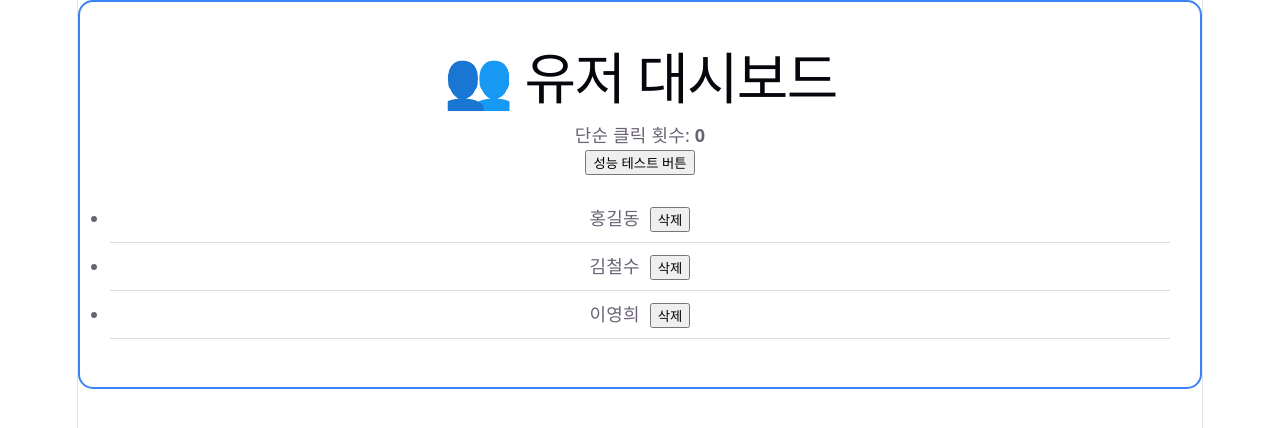
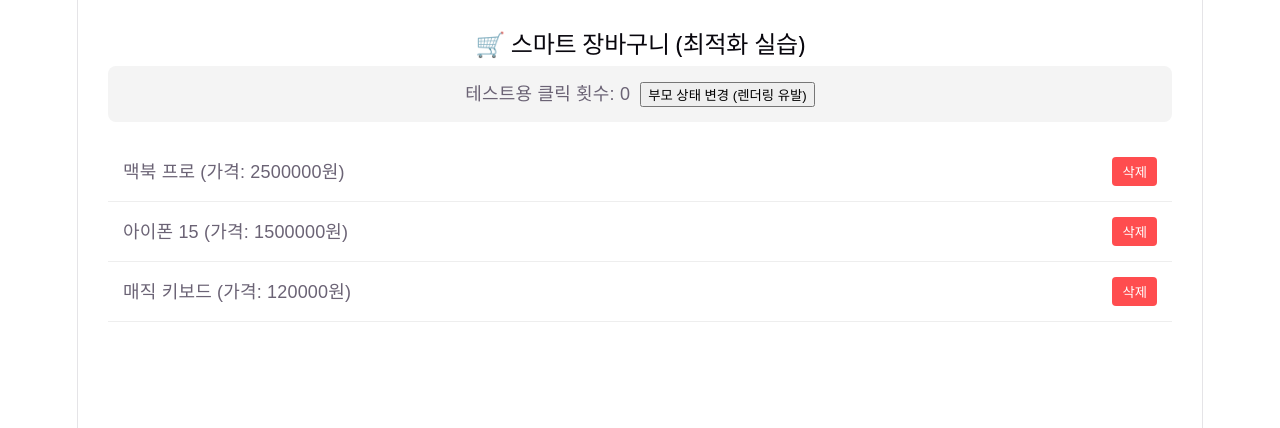
Before and after one commit to yunajoe/react-master-class-part2-inflearn, a React (Vite) app: page / in a window 1280 px wide. Shown: the top 428 px of the page. Built offline with nearby package versions, Linux system fonts and the light colour scheme.

Commit message:
mission:키오스크 장바구니

```diff
--- a/src/App.jsx
+++ b/src/App.jsx
@@ -1,8 +1,8 @@
 import "./App.css";
-import UserList from "./components/UserList.jsx";
+import ShoppingCart from "./components/ShoppingCart.jsx";
 
 function App() {
-  return <UserList />;
+  return <ShoppingCart />;
 }
 
 export default App;
--- /dev/null
+++ b/src/components/ShoppingCart.jsx
@@ -0,0 +1,79 @@
+import { memo, useCallback, useState } from "react";
+
+// [자식 컴포넌트] 개별 장바구니 아이템
+// TODO 1: React.memo를 사용하여 이 컴포넌트의 입구에 파수꾼을 세우세요.
+const CartItem = memo(({ item, onDelete }) => {
+  console.log(`🛒 [아이템] ${item.name} 컴포넌트가 다시 그려지고 있습니다!`);
+
+  return (
+    <li style={itemStyle}>
+      <span>
+        {item.name} (가격: {item.price}원)
+      </span>
+      <button onClick={() => onDelete(item.id)} style={buttonStyle}>
+        삭제
+      </button>
+    </li>
+  );
+});
+
+// [부모 컴포넌트] 장바구니 본체
+export default function ShoppingCart() {
+  const [items, setItems] = useState([
+    { id: 1, name: "맥북 프로", price: 2500000 },
+    { id: 2, name: "아이폰 15", price: 1500000 },
+    { id: 3, name: "매직 키보드", price: 120000 },
+  ]);
+  const [count, setCount] = useState(0);
+
+  // TODO 2: 이 함수의 주소값이 변하지 않도록 useCallback으로 박제하세요.
+  // 힌트: setItems 내부에서 '함수형 업데이트(prev => ...)'를 써야 의존성 배열을 비울 수 있습니다!
+  const handleDelete = useCallback((id) => {
+    setItems((prev) => prev.filter((item) => item.id !== id));
+  }, []);
+
+  return (
+    <div style={{ padding: "30px", fontFamily: "sans-serif" }}>
+      <h2>🛒 스마트 장바구니 (최적화 실습)</h2>
+      <div style={testBoxStyle}>
+        <span>테스트용 클릭 횟수: {count}</span>
+        <button
+          onClick={() => setCount(count + 1)}
+          style={{ marginLeft: "10px" }}
+        >
+          부모 상태 변경 (렌더링 유발)
+        </button>
+      </div>
+
+      <ul style={{ padding: 0 }}>
+        {items.map((item) => (
+          <CartItem key={item.id} item={item} onDelete={handleDelete} />
+        ))}
+      </ul>
+    </div>
+  );
+}
+
+// 스타일 정의
+const itemStyle = {
+  listStyle: "none",
+  padding: "15px",
+  borderBottom: "1px solid #eee",
+  display: "flex",
+  justifyContent: "space-between",
+  alignItems: "center",
+};
+const buttonStyle = {
+  padding: "5px 10px",
+  backgroundColor: "#ff4d4f",
+  color: "white",
+  border: "none",
+  borderRadius: "4px",
+  cursor: "pointer",
+};
+const testBoxStyle = {
+  marginBottom: "20px",
+  background: "#f4f4f4",
+  padding: "15px",
+  borderRadius: "8px",
+};
```
